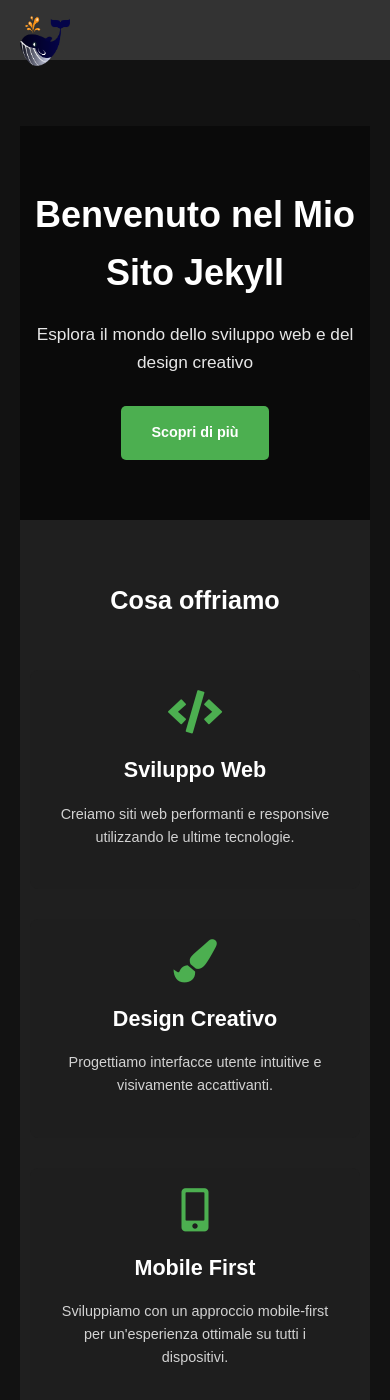
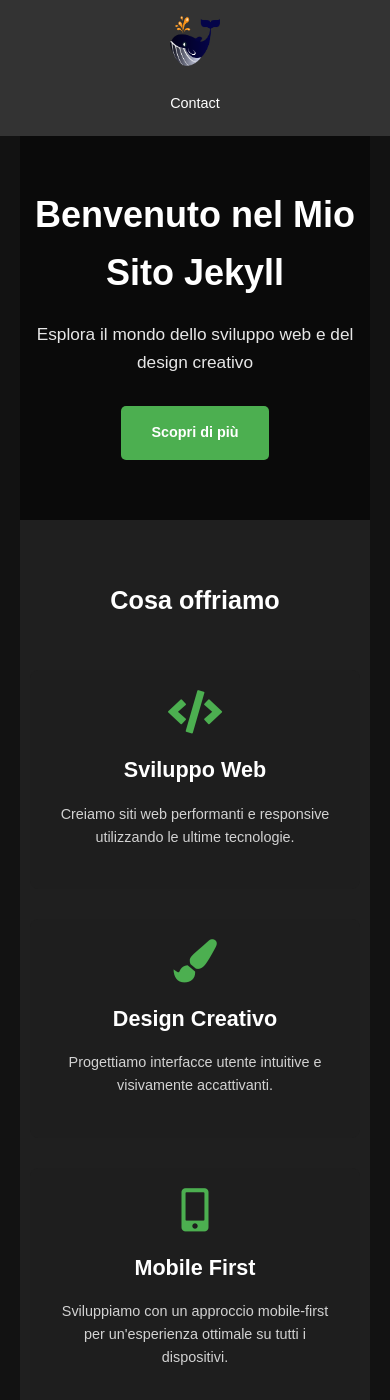
Before and after one commit to whiterabbit21m-test/whiterabbit21m-test.github.io, a Jekyll site: the page built from index.md, in a window 390 px wide and 1400 px high. Built offline with Jekyll 4.4.1, drawn with Linux system fonts in a browser that asks for light colours.

Commit message:
Update _layout.scss

```diff
--- a/_sass/_layout.scss
+++ b/_sass/_layout.scss
@@ -100,30 +100,6 @@
   }
 }
 
-// Responsive styles
-@media (max-width: 768px) {
-  .site-header {
-    .header-container {
-      flex-wrap: wrap;
-    }
-
-    .logo {
-      margin-bottom: 10px;
-    }
-
-    .main-nav {
-      width: 100%;
-
-      ul {
-        justify-content: center;
-
-        li {
-          margin: 0 10px;
-        }
-      }
-    }
-  }
-}
 // Main content
 .page-content {
   flex: 1 0 auto;
@@ -287,9 +263,34 @@
 // Responsive styles
 @media (max-width: 768px) {
   .site-header {
+    height: auto;
+    padding: 10px 0;
+
+    .header-container {
+      flex-direction: column;
+      height: auto;
+    }
+
+    .logo {
+      margin-bottom: 10px;
+    }
+
     .main-nav {
-      display: none; // You might want to implement a mobile menu
+      width: 100%;
+
+      ul {
+        flex-direction: column;
+        align-items: center;
+
+        li {
+          margin: 5px 0;
+        }
+      }
     }
+  }
+
+  .content-wrapper {
+    padding-top: 120px; // Adjust this value based on your mobile header height
   }
 
   .post {
```
